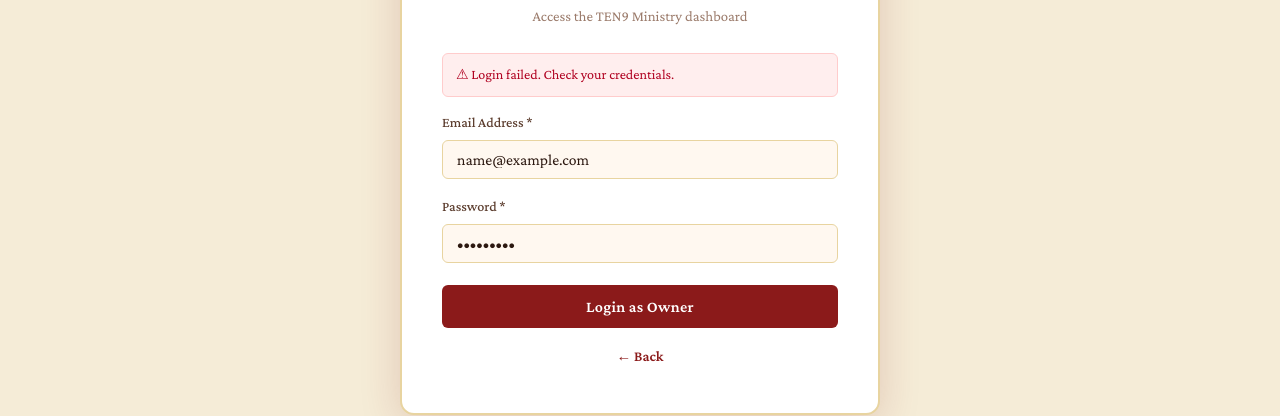
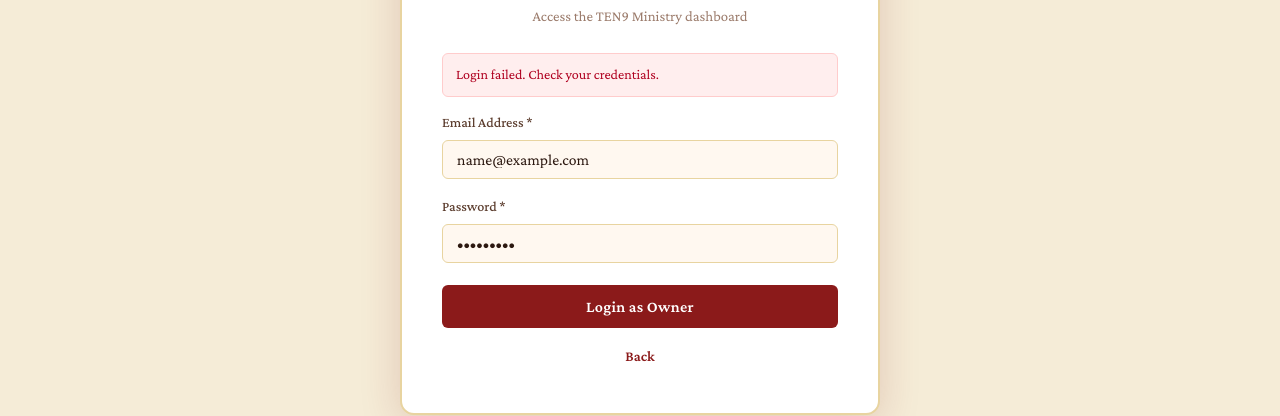
Before and after one commit to enugulameghana4567/ten9india, a React (Create React App) app in the folder client/: page /auth/owner/login in a window 1280 px wide. Both pictures are taken after typing "name@example.com", "Sample123" into the empty fields and a click on the button "Login as Owner". Shown: the part 246-662 px from the top of the page. Built offline with nearby package versions, Linux system fonts and the light colour scheme; no server answers; a web font is replaced by a local one.

Commit message:
Fix error display and update back link text

```diff
--- a/client/src/pages/auth/OwnerLogin.js
+++ b/client/src/pages/auth/OwnerLogin.js
@@ -32,7 +32,7 @@
           <h2>Owner Login</h2>
           <p>Access the TEN9 Ministry dashboard</p>
         </div>
-        {error && <div className="auth-error">⚠ {error}</div>}
+        {error && <div className="auth-error">{error}</div>}
         <form className="auth-form" onSubmit={handleSubmit}>
           <div className="form-group">
             <label>Email Address *</label>
@@ -59,7 +59,7 @@
           </button>
         </form>
         <div className="auth-footer-link" style={{ marginTop: '16px' }}>
-          <Link to="/auth">← Back</Link>
+          <Link to="/auth">Back</Link>
         </div>
       </div>
     </div>
```
